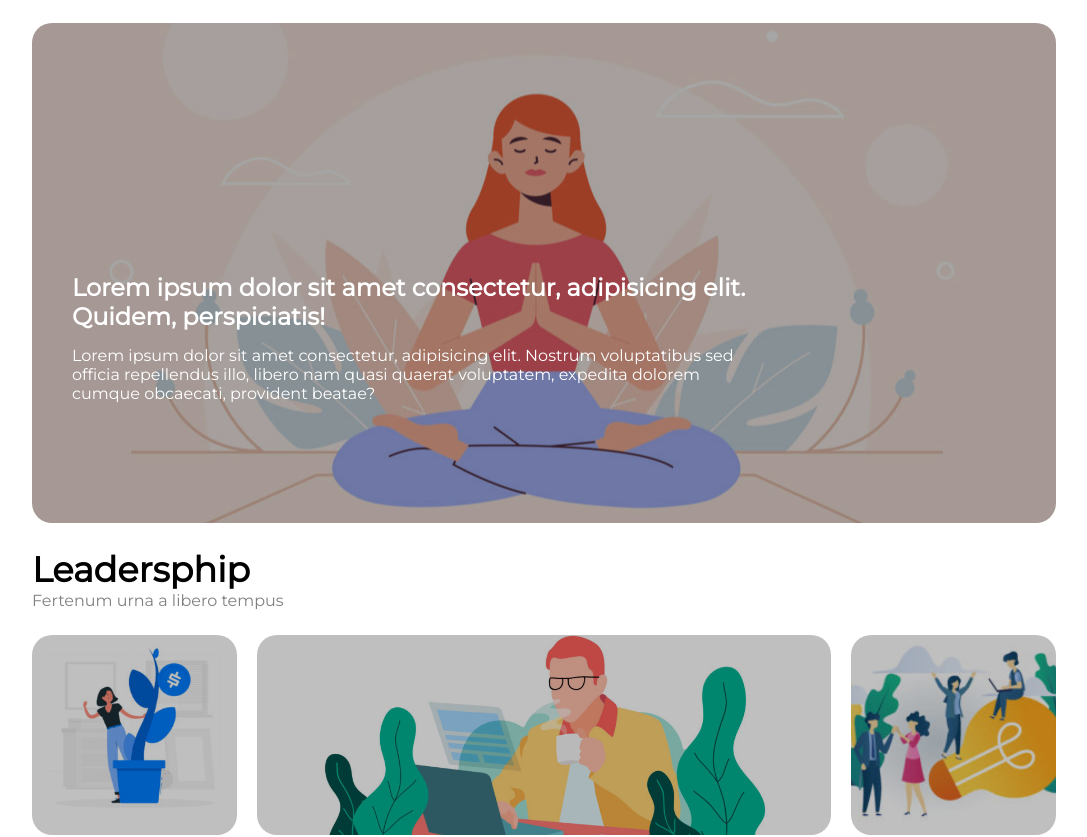
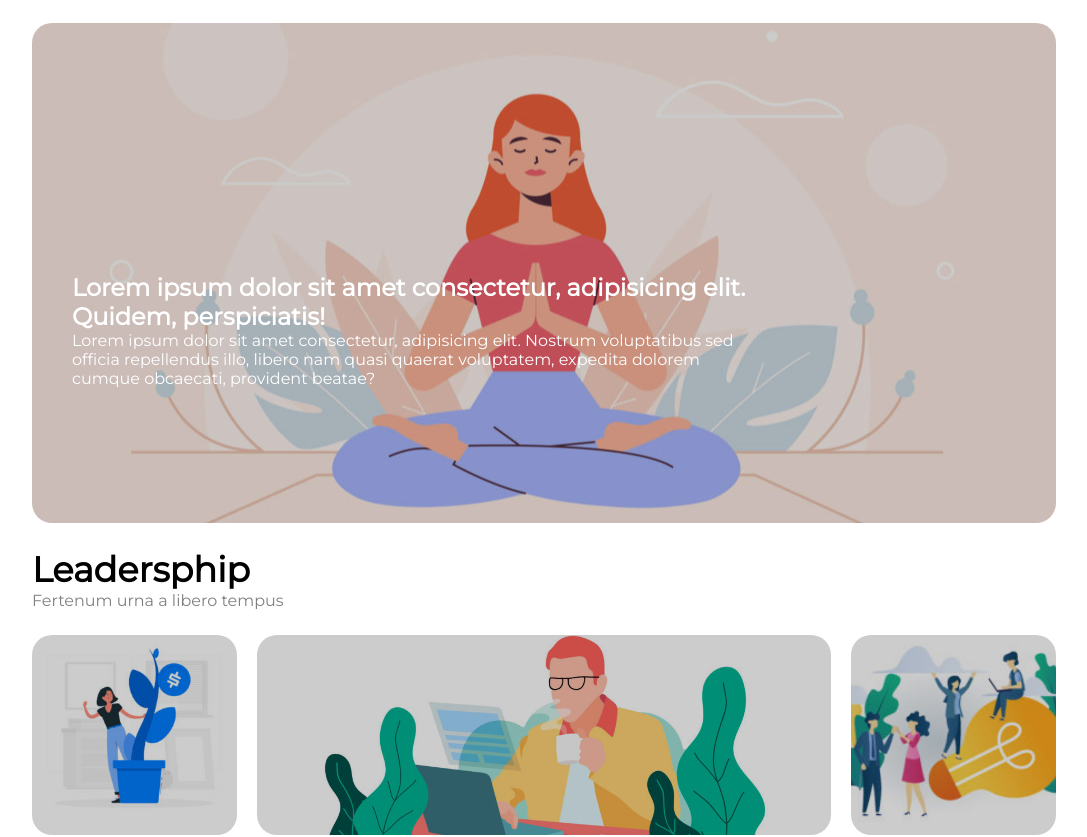
Before and after one commit to LucaSunseri/htmlcss-wp, a plain HTML site: page index.html in a window 1280 px wide. Shown: the part 117-954 px from the top of the page, without its empty margins (96-1183 px from the left). Drawn offline with Linux system fonts and the light colour scheme.

Commit message:
fix margin jumbotron and footer

```diff
--- a/css/style.css
+++ b/css/style.css
@@ -73,7 +73,7 @@ a:hover {
 }
 
 .effect-transparent {
-  background-color: rgba(0, 0, 0, 0.35);
+  background-color: rgba(0, 0, 0, 0.20);
 }
 
 .text-jumbotron {
@@ -114,7 +114,7 @@ main div section {
   background-repeat: no-repeat;
   background-size: cover;
   background-position: center;
-  filter: brightness(0.75);
+  filter: brightness(0.80);
   border-radius: 20px;
 }
 
@@ -137,7 +137,7 @@ main div section {
   font-weight: bold;
 }
 
-.clearfix h4, p{
+.clearfix  h4, .clearfix p {
   margin-top: 15px;
   text-align: left;
 }
@@ -145,6 +145,7 @@ main div section {
 /**********footer**********/
 footer h4 {
   text-align: center;
+  margin-bottom: 25px;
 }
 footer h4::after {
   content: " \2764";
```
Also changed, not shown: index.html (+6 -1 lines).
